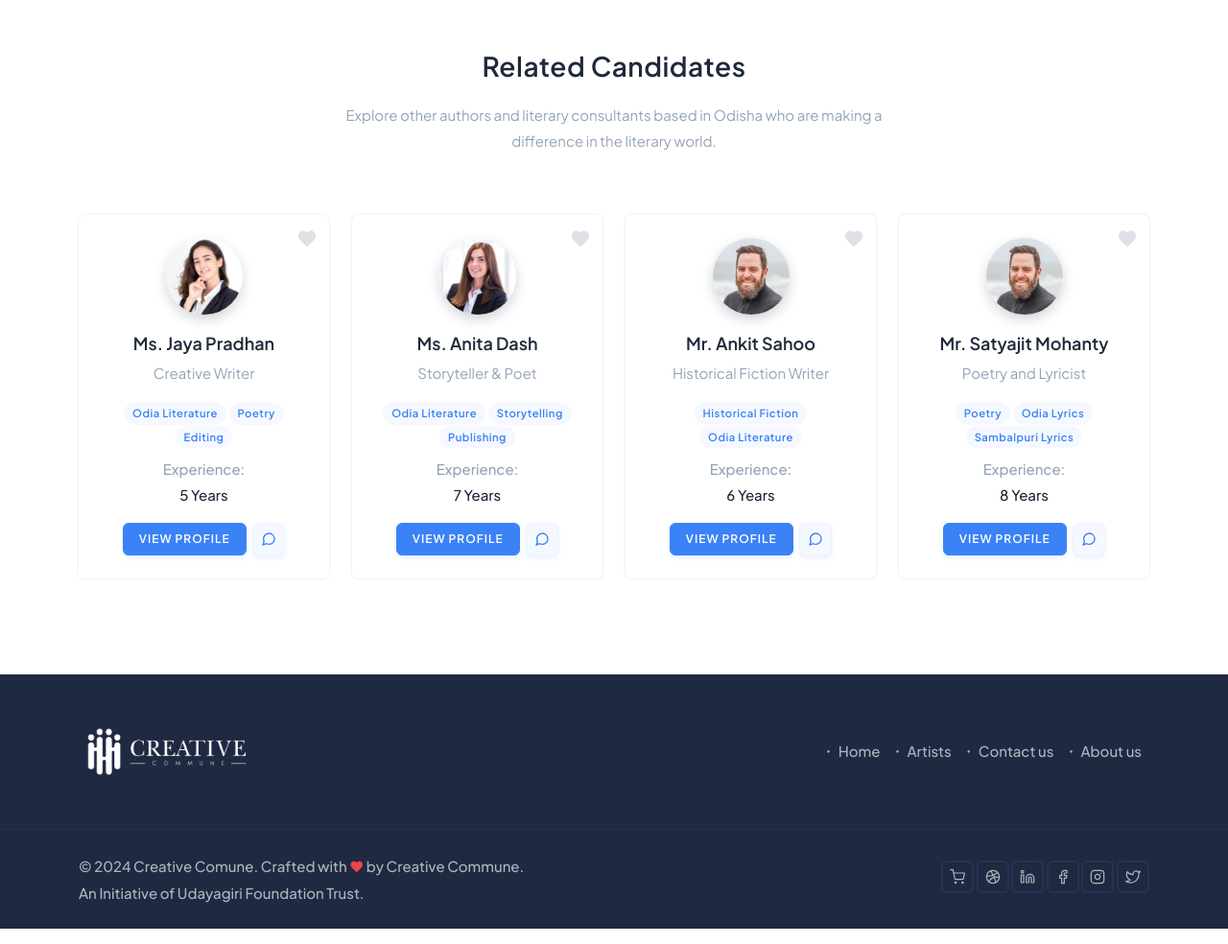
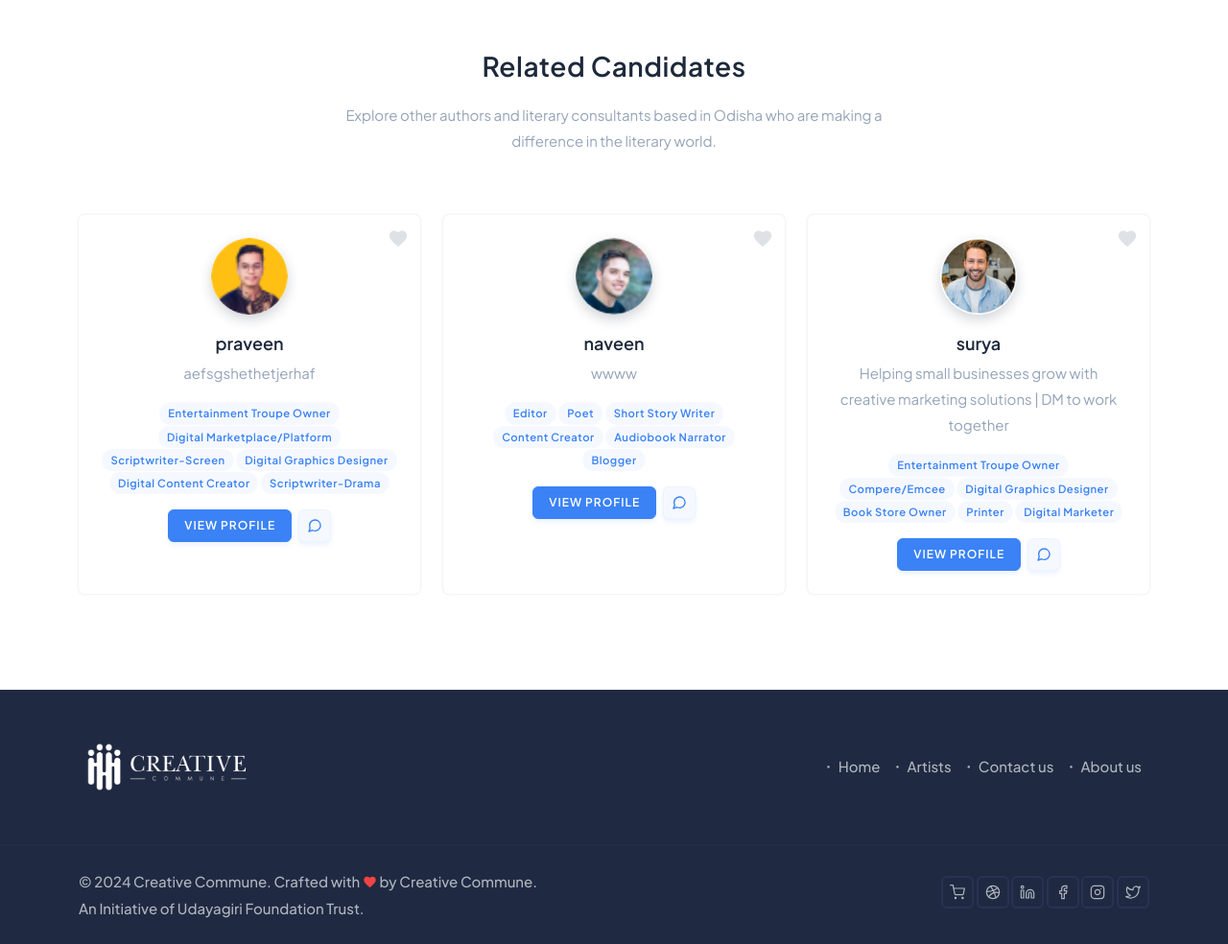
Before and after one commit to pavankumar9160/job_nova, a Django app: page /artist-profile_updated_one/1/ in a window 1280 px wide. Shown: the part 1192-2176 px from the top of the page at 96% size. Run offline with Django 5.2, Linux system fonts and the light colour scheme; data comes from the database, SQL or seed files in the repository; both versions use the stored data as it was after the commit; some libraries are stand-ins or nearby versions.

Commit message:
updated related artist section

```diff
--- a/myapp/views.py
+++ b/myapp/views.py
@@ -21,8 +21,22 @@ def index(request):
                 profile_picture = additional_info.profile_picture.url if additional_info.profile_picture else None
             except ArtistMasterAdditional.DoesNotExist:
                 profile_picture = None
+    artists = ArtistMasterBasic.objects.all().exclude(is_superuser=True).order_by('?')[:3]
 
-    return render(request, 'index-three.html',{"user":user,'profile_picture': profile_picture})
+    # Prefetch related additional details and skills
+    additional_details = ArtistMasterAdditional.objects.select_related('user').prefetch_related('skills')
+
+    artists_with_details = []
+    for artist in artists:
+        additional_info = additional_details.filter(user=artist).first()
+        skills = additional_info.skills.all() if additional_info else []
+        artists_with_details.append({
+            'basic': artist,
+            'additional': additional_info,
+            'skills': skills
+        })
+
+    return render(request, 'index-three.html',{"user":user,'profile_picture': profile_picture,"artists_with_details":artists_with_details})
 
 def aboutus(request):
     user = request.user
@@ -175,12 +189,27 @@ def artist_profile_updated_one(request):
         profile_picture = None
         full_name = None
 
+    artists = ArtistMasterBasic.objects.all().exclude(is_superuser=True).order_by('?')[:3]
+
+    # Prefetch related additional details and skills
+    additional_details = ArtistMasterAdditional.objects.select_related('user').prefetch_related('skills')
+
+    artists_with_details = []
+    for artist in artists:
+        additional_info = additional_details.filter(user=artist).first()
+        skills = additional_info.skills.all() if additional_info else []
+        artists_with_details.append({
+            'basic': artist,
+            'additional': additional_info,
+            'skills': skills
+        })
+
     return render(request,
                   'candidate-profile_updated_one.html',
                   {"artist_user":user,'profile_picture': profile_picture,
                    'additional_info':additional_info,'full_name':full_name,
                    "is_logged_in_user": True,
-                   'skills': skills,'experience_details':experience_details,'images':images, 'total_experience': f"{total_experience_years} years, {total_experience_months} months"})
+                   'skills': skills,'experience_details':experience_details,'images':images, 'total_experience': f"{total_experience_years} years, {total_experience_months} months","artists_with_details":artists_with_details})
 
 
 from django.shortcuts import get_object_or_404
@@ -236,6 +265,21 @@ def artist_profile_updated_one_Id(request, id):
         profile_picture_user = None
         full_name_user = None
 
+    artists = ArtistMasterBasic.objects.all().exclude(is_superuser=True).order_by('?')[:3]
+
+    # Prefetch related additional details and skills
+    additional_details = ArtistMasterAdditional.objects.select_related('user').prefetch_related('skills')
+
+    artists_with_details = []
+    for artist in artists:
+        additional_info = additional_details.filter(user=artist).first()
+        skills = additional_info.skills.all() if additional_info else []
+        artists_with_details.append({
+            'basic': artist,
+            'additional': additional_info,
+            'skills': skills
+        })
+
     return render(request, 'candidate-profile_updated_one.html', {
         "artist_user": artist_basic,
         "profile_picture_user": profile_picture_user,
@@ -246,7 +290,8 @@ def artist_profile_updated_one_Id(request, id):
         'skills': skills,
         'experience_details': experience_details,
         'images':images,
-        'total_experience': f"{total_experience_years} years, {total_experience_months} months"
+        'total_experience': f"{total_experience_years} years, {total_experience_months} months",
+        'artists_with_details':artists_with_details
 
     })
 
@@ -448,6 +493,7 @@ def index_three(request):
     else:
 
         profile_picture = None
+
     return render(request, 'index-three.html',{"user":user,'profile_picture': profile_picture})
 
 
--- a/templates/base.html
+++ b/templates/base.html
@@ -5,10 +5,10 @@
 
         <meta charset="UTF-8">
         <meta name="viewport" content="width=device-width, initial-scale=1">
-        <title>Creative Comune - Empowering Authors & Publishers</title>
-        <meta name="description" content="Creative Comune - A hub for authors, publishers, and creative professionals." />
+        <title>Creative Commune - Empowering Authors & Publishers</title>
+        <meta name="description" content="Creative Commune - A hub for authors, publishers, and creative professionals." />
         <meta name="keywords" content="creative, modern, publishing, authors, books, branding, editing, marketing, writing, publishing services" />
-        <meta name="author" content="Creative Comune" />
+        <meta name="author" content="Creative Commune" />
         <meta name="website" content="https://creativecomune.com" />
         <meta name="email" content="support@creativecomune.com" />
 
@@ -273,7 +273,7 @@
                     <div class="row align-items-center">
                         <div class="col-sm-6">
                             <div class="text-sm-start">
-                                <p class="mb-0 fw-medium">© <script>document.write(new Date().getFullYear())</script> Creative Comune. Crafted with <i class="mdi mdi-heart text-danger"></i> by <a href="https://creativecomune.com/" target="_blank" class="text-reset">Creative Commune.</a><br>An Initiative of Udayagiri Foundation Trust.</p>
+                                <p class="mb-0 fw-medium">© <script>document.write(new Date().getFullYear())</script> Creative Commune. Crafted with <i class="mdi mdi-heart text-danger"></i> by <a href="https://creativecomune.com/" target="_blank" class="text-reset">Creative Commune.</a><br>An Initiative of Udayagiri Foundation Trust.</p>
                             </div>
                         </div>
 
--- a/templates/candidate-profile_updated_one.html
+++ b/templates/candidate-profile_updated_one.html
@@ -273,7 +273,9 @@
                                             {% for image in images %}
                                                 <div class="col-6 col-md-3 mb-4">
                                                     <div class="image-block border rounded p-1">
+                                                        <a href="{{ image.file_name.url }}" target="_blank">
                                                         <img src="{{ image.file_name.url }}" alt="Artist Image" class="img-fluid rounded" style="width: 100%; height: 100%; object-fit: cover;">
+                                                        </a>
                                                     </div>
                                                 </div>
                                             {% endfor %}
@@ -369,7 +371,9 @@
                                             {% for image in images %}
                                                 <div class="col-6 col-md-3 mb-4">
                                                     <div class="image-block border rounded p-1">
+                                                        <a href="{{ image.file_name.url }}" target="_blank">
                                                         <img src="{{ image.file_name.url }}" alt="Artist Image" class="img-fluid rounded" style="width: 100%; height: 100%; object-fit: cover;">
+                                                        </a>
                                                     </div>
                                                 </div>
                                             {% endfor %}
@@ -458,32 +462,46 @@
                 </div>
 
                 <div class="row">
-                    <div class="col-lg-3 col-md-4 col-sm-6 col-12 mt-4 pt-2">
-                        <div class="candidate-card position-relative overflow-hidden text-center shadow rounded p-4">
-                            <div class="content">
-                                <img src="{% static 'images/team/02.jpg' %}" class="avatar avatar-md-md rounded-pill shadow-md" alt="">
+                    {% if artists_with_details %}
+                    {% for artist in artists_with_details %}
+                    <div class="col-lg-4 col-md-4 col-sm-6 col-12 mt-4 pt-2">
+                        <div class="candidate-card position-relative overflow-hidden text-center shadow rounded p-4"  style="min-height: 100%; display: flex; flex-direction: column; justify-content: space-between;">
+                            <div class="content"  style="flex-grow: 1;">
+                                <img src="{% if artist.additional and artist.additional.profile_picture %}{{ artist.additional.profile_picture.url }}{% else %}{% static 'images/blank_pic.png' %}{% endif %}" class="avatar avatar-md-md rounded-pill shadow-md" alt="">
                                 <div class="mt-3">
-                                    <a href="{% url 'artist-profile' %}" class="title h5 text-dark">Ms. Jaya Pradhan</a>
-                                    <p class="text-muted mt-1">Creative Writer</p>
-                                    <span class="badge bg-soft-primary rounded-pill">Odia Literature</span>
-                                    <span class="badge bg-soft-primary rounded-pill">Poetry</span>
-                                    <span class="badge bg-soft-primary rounded-pill">Editing</span>
+                                    <a href="{% url 'artist-profile_updated_one_id' id=artist.basic.id %}" class="title h5 text-dark">{{ artist.basic.name }}</a>
+                                    <p class="text-muted mt-1">
+                                        {% if artist.additional and artist.additional.short_bio %}
+                                            {{ artist.additional.short_bio }}
+                                        {% else %}
+                                            No job title available
+                                        {% endif %}
+                                    </p>
+                                    {% if artist.skills %}
+                        {% for skill in artist.skills %}
+                            <span class="badge bg-soft-primary rounded-pill">{{ skill.name }}</span>
+                        {% endfor %}
+                    {% else %}
+                        <span class="text-muted">No skills listed</span>
+                    {% endif %}
                                 </div>
-                                <div class="mt-2 d-flex align-items-center justify-content-center">
-                                    <div class="text-center">
-                                        <p class="text-muted fw-medium mb-0">Experience:</p>
-                                        <p class="mb-0 fw-medium">5 Years</p>
-                                    </div>
+
+                                <div class="mt-3">
+                                    <!-- View Profile Button -->
+                                    <a href="{% url 'artist-profile_updated_one_id' id=artist.basic.id %}" class="btn btn-sm btn-primary me-1">View Profile</a>
+                                    <!-- Contact Us Button -->
+                                    <a href="{% url 'contactus' %}" class="btn btn-sm btn-icon btn-soft-primary">
+                                        <i data-feather="message-circle" class="icons"></i>
+                                    </a>
                                 </div>
-                                <div class="mt-3">
-                                    <a href="{% url 'artist-profile' %}" class="btn btn-sm btn-primary me-1">View Profile</a>
-                                    <a href="https://wemakesoftwares.com/" class="btn btn-sm btn-icon btn-soft-primary"><i data-feather="message-circle" class="icons"></i></a>
-                                </div>
+
                                 <a href="javascript:void(0)" class="like"><i class="mdi mdi-heart align-middle fs-4"></i></a>
                             </div>
                         </div>
                     </div>
-                    <div class="col-lg-3 col-md-4 col-sm-6 col-12 mt-4 pt-2">
+                    {% endfor %}
+                    {% endif %}
+                    {% comment %} <div class="col-lg-3 col-md-4 col-sm-6 col-12 mt-4 pt-2">
                         <div class="candidate-card position-relative overflow-hidden text-center shadow rounded p-4">
                             <div class="content">
                                 <img src="{% static 'images/team/03.jpg' %}" class="avatar avatar-md-md rounded-pill shadow-md" alt="">
@@ -556,7 +574,7 @@
                                 <a href="javascript:void(0)" class="like"><i class="mdi mdi-heart align-middle fs-4"></i></a>
                             </div>
                         </div>
-                    </div>
+                    </div> {% endcomment %}
                 </div>
             </div>
         </section>
--- a/templates/candidates.html
+++ b/templates/candidates.html
@@ -18,7 +18,7 @@
                 <div class="position-middle-bottom">
                     <nav aria-label="breadcrumb" class="d-block">
                         <ul class="breadcrumb breadcrumb-muted mb-0 p-0">
-                            <li class="breadcrumb-item"><a href="{% url 'index' %}">Creative Comune</a></li>
+                            <li class="breadcrumb-item"><a href="{% url 'index' %}">Creative Commune</a></li>
                             <li class="breadcrumb-item active" aria-current="page">artists</li>
                         </ul>
                     </nav>
--- a/templates/contactus.html
+++ b/templates/contactus.html
@@ -18,7 +18,7 @@
                 <div class="position-middle-bottom">
                     <nav aria-label="breadcrumb" class="d-block">
                         <ul class="breadcrumb breadcrumb-muted mb-0 p-0">
-                            <li class="breadcrumb-item"><a href="{% url 'index' %}">Creative Comune</a></li>
+                            <li class="breadcrumb-item"><a href="{% url 'index' %}">Creative Commune</a></li>
                             <li class="breadcrumb-item active" aria-current="page">Contact us</li>
                         </ul>
                     </nav>
--- a/templates/signup.html
+++ b/templates/signup.html
@@ -218,7 +218,7 @@
             <div class="modal-body px-4" style="max-height: 70vh; overflow-y: auto;">
                 <div class="terms-section">
                     <h6 class="fw-bold text-primary">1. Acceptance of Terms</h6>
-                    <p class="text-muted">By registering on CreativeComune.com (“the Site”), you agree to these Terms and Conditions. If you do not agree, do not proceed with registration.</p>
+                    <p class="text-muted">By registering on CreativeCommune.com (“the Site”), you agree to these Terms and Conditions. If you do not agree, do not proceed with registration.</p>
                 </div>
                 <div class="terms-section">
                     <h6 class="fw-bold text-primary">2. Eligibility</h6>
@@ -254,7 +254,7 @@
                 </div>
                 <div class="terms-section">
                     <h6 class="fw-bold text-primary">8. Intellectual Property</h6>
-                    <p class="text-muted">Site content (designs, logos, features) is owned by CreativeComune.com and may not be copied or reproduced without permission.</p>
+                    <p class="text-muted">Site content (designs, logos, features) is owned by CreativeCommune.com and may not be copied or reproduced without permission.</p>
                 </div>
                 <div class="terms-section">
                     <h6 class="fw-bold text-primary">9. Liability</h6>
```
Also changed, not shown: templates/aboutus.html (+4 -4 lines), templates/candidate-profile-setting_updated_one.html (+4 -4 lines), templates/index-three.html (+63 -0 lines), db.sqlite3, media/gallery/advisor.png (added), media/gallery/banner-img-2_1.png (added), media/gallery/client-1.png (added), media/gallery/client-3.png (added), media/gallery/recent-post-1_WCkbmnn.png (added), media/gallery/recent-post-2_UZtmnni.png (added), media/gallery/recent-post-3_yDjxkC0.png (added), media/gallery/recent-post-4_IIuRiXd.png (added).
